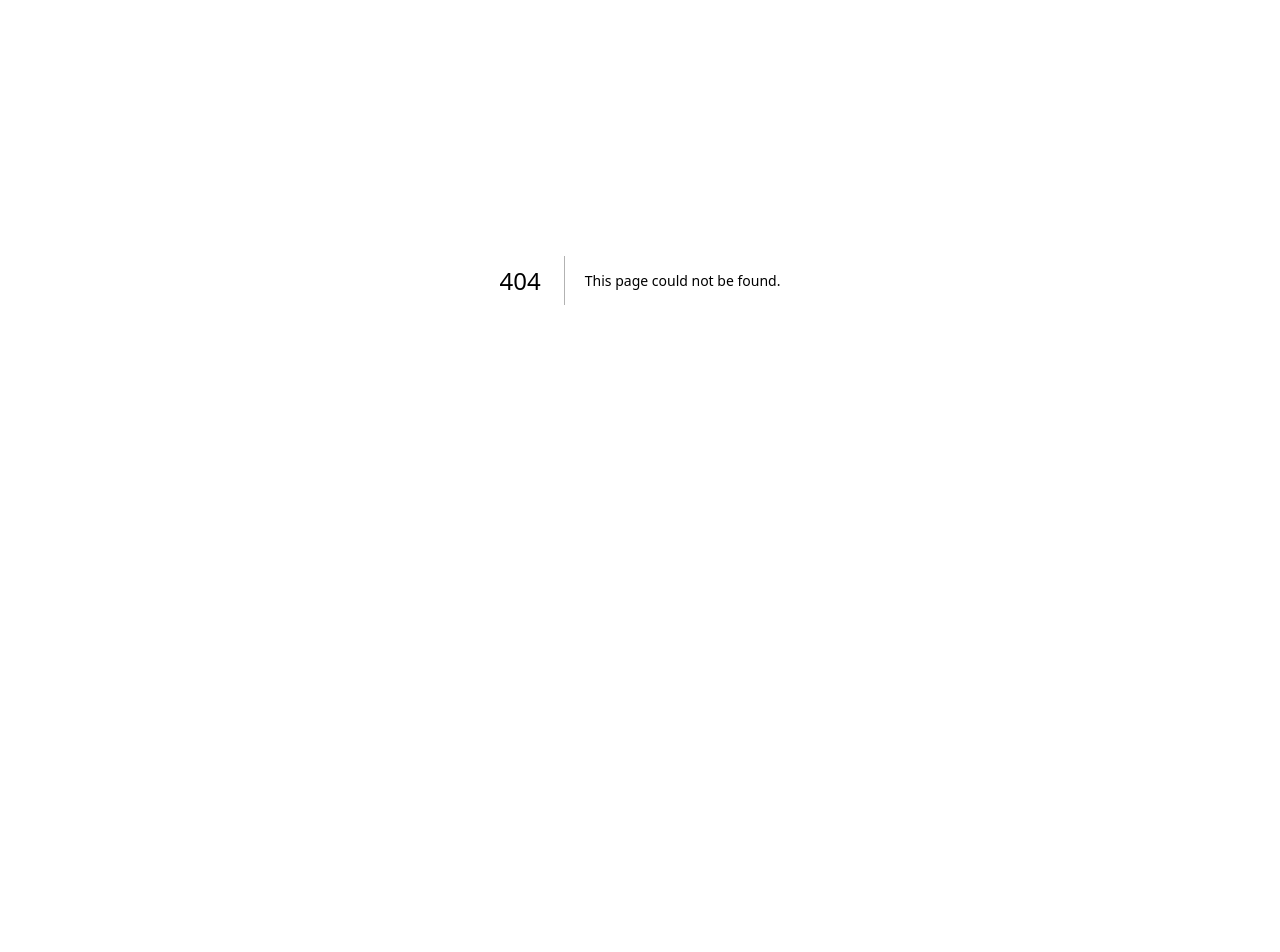
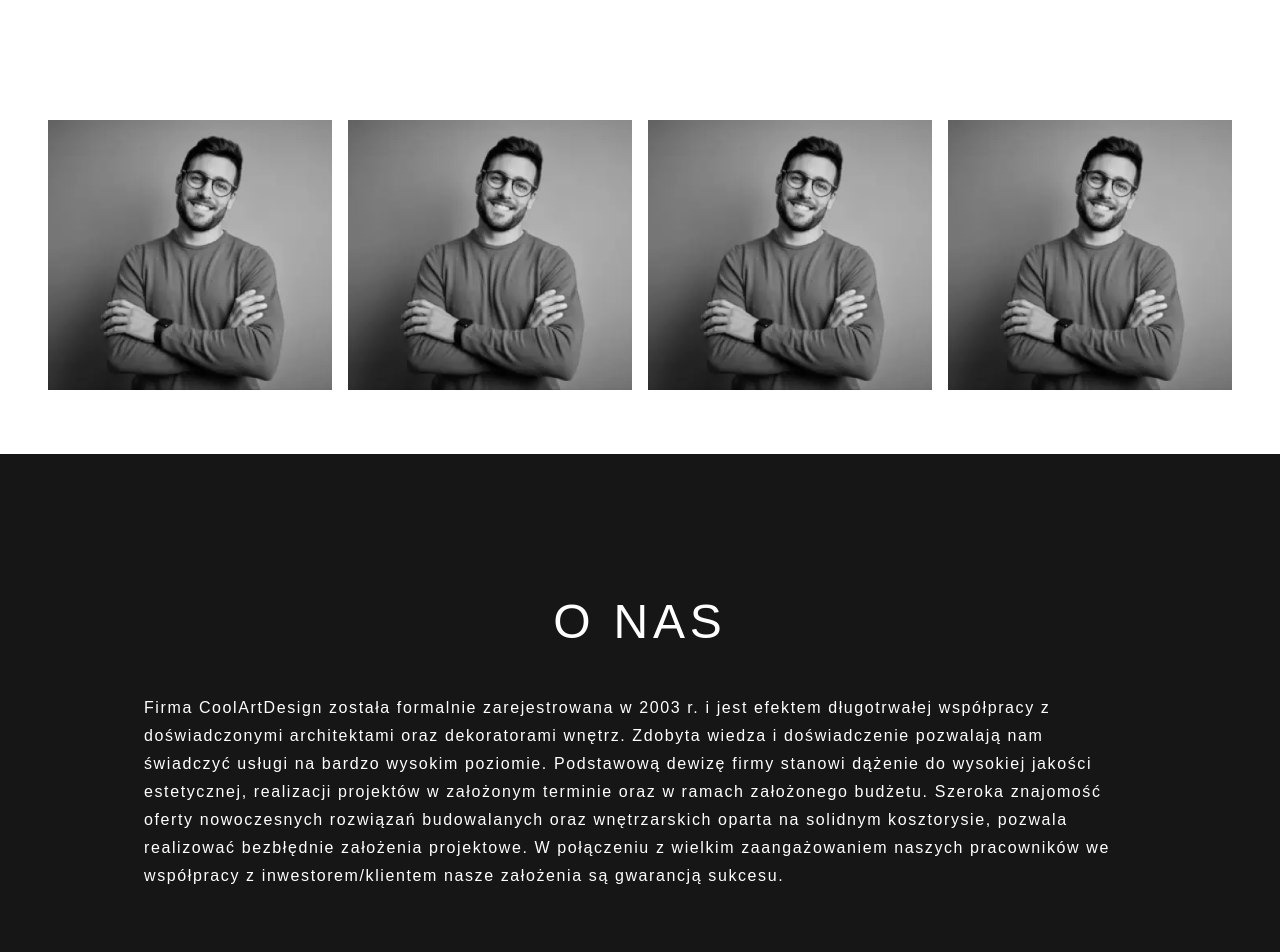
Before and after one commit to BeataGonera/coolartdesign-v2.0, a Next.js app: page /about in a window 1280 px wide. Before the commit this address had no page. Shown: the part 120-1072 px from the top of the page. Before the commit the page ends 800 px from the top, so only its background shows below. Built offline with nearby package versions, Linux system fonts and the light colour scheme; a web font is replaced by a local one.

Commit message:
about page

```diff
--- /dev/null
+++ b/src/app/about/page.tsx
@@ -0,0 +1,65 @@
+import { TeamMemberType } from "@/types/TeamMemberType";
+import CardTeamMember from "@/ui/molecules/CardTeamMember";
+import Footer from "@/ui/organisms/Footer";
+
+const teamMembers: TeamMemberType[] = [
+  {
+    name: "Piotr Kowalski",
+    profession: "Architekt",
+    description: "Ukończył studia na wydziale...",
+    image: "/teamMember.webp",
+  },
+  {
+    name: "Piotr Kowalski",
+    profession: "Architekt",
+    description: "Ukończył studia na wydziale...",
+    image: "/teamMember.webp",
+  },
+  {
+    name: "Piotr Kowalski",
+    profession: "Architekt",
+    description: "Ukończył studia na wydziale...",
+    image: "/teamMember.webp",
+  },
+  {
+    name: "Piotr Kowalski",
+    profession: "Architekt",
+    description: "Ukończył studia na wydziale...",
+    image: "/teamMember.webp",
+  },
+];
+
+const AboutPage = () => {
+  return (
+    <>
+      <main className="pt-32 lg:pt-48 flex flex-col gap-4">
+        <section className="grid grid-cols-1 md:grid-cols-2 lg:grid-cols-4 w-full gap-4 p-4 lg:p-12">
+          {teamMembers.map((teamMember) => (
+            <CardTeamMember teamMember={teamMember} />
+          ))}
+        </section>
+        <section className="w-screen bg-dark-primary h-fit p-4 py-12 text-center lg:text-left lg:p-36 leading-7 flex flex-col gap-12">
+          <h1 className="text-white uppercase tracking-widest font-light text-5xl w-full text-center">
+            O nas
+          </h1>
+          <p className="text-white tracking-widest">
+            Firma CoolArtDesign została formalnie zarejestrowana w 2003 r. i
+            jest efektem długotrwałej współpracy z doświadczonymi architektami
+            oraz dekoratorami wnętrz. Zdobyta wiedza i doświadczenie pozwalają
+            nam świadczyć usługi na bardzo wysokim poziomie. Podstawową dewizę
+            firmy stanowi dążenie do wysokiej jakości estetycznej, realizacji
+            projektów w założonym terminie oraz w ramach założonego budżetu.
+            Szeroka znajomość oferty nowoczesnych rozwiązań budowalanych oraz
+            wnętrzarskich oparta na solidnym kosztorysie, pozwala realizować
+            bezbłędnie założenia projektowe. W połączeniu z wielkim
+            zaangażowaniem naszych pracowników we współpracy z
+            inwestorem/klientem nasze założenia są gwarancją sukcesu.
+          </p>
+        </section>
+      </main>
+      <Footer />
+    </>
+  );
+};
+
+export default AboutPage;
--- a/src/app/globals.css
+++ b/src/app/globals.css
@@ -7,7 +7,7 @@
   position: relative;
 }
 
-.menulink.active::after {
+.menu-link.active::after {
   width: 100%;
 }
 
@@ -31,8 +31,8 @@
   display: flex;
   width: 70px;
   height: 70px;
-  position: absolute;
-  z-index: 2;
+  position: fixed;
+  z-index: 30;
   top: 0;
   right: 0;
 }
--- a/src/app/page.tsx
+++ b/src/app/page.tsx
@@ -1,7 +1,14 @@
-import Image from "next/image";
-
 export default function Home() {
   return (
-    <main className="bg-slate-300 w-screen h-screen bg-landing-page bg-cover"></main>
+    <main className="w-screen h-screen bg-landing-page bg-cover">
+      <div className="w-full h-full bg-dark-primary opacity-40"></div>
+      <section className="flex flex-col absolute bottom-0 pl-4 lg:pl-48 left-0 h-1/2 gap-4 lg:gap-12 text-white tracking-widest uppercase font-light">
+        <h1 className="text-4xl lg:text-6xl">Architektura i wykonawstwo</h1>
+        <h2 className="text-xl lg:text-3xl pl-0 lg:pl-24">
+          Doradztwo dla funduszy inwestycyjnych i inwestorów
+        </h2>
+        <h2 className="text-xl lg:text-3xl">Nadzór nad realizacją projektów</h2>
+      </section>
+    </main>
   );
 }
--- /dev/null
+++ b/src/app/wykonawstwo/page.tsx
@@ -0,0 +1,7 @@
+const WykonawstwoPage = () => {
+  return (
+    <main className="w-screen h-screen bg-wykonawstwo-page bg-cover"></main>
+  );
+};
+
+export default WykonawstwoPage;
--- /dev/null
+++ b/src/types/TeamMemberType.tsx
@@ -0,0 +1,6 @@
+export type TeamMemberType = {
+  name: string;
+  profession: string;
+  description: string;
+  image: string;
+};
--- /dev/null
+++ b/src/ui/molecules/CardTeamMember.tsx
@@ -0,0 +1,32 @@
+import { TeamMemberType } from "@/types/TeamMemberType";
+import Image from "next/image";
+import { FC } from "react";
+
+type CardTeamMemberProps = {
+  teamMember: TeamMemberType;
+};
+
+const CardTeamMember: FC<CardTeamMemberProps> = ({ teamMember }) => {
+  return (
+    <div className="relative w-full cursor-pointer">
+      <Image
+        src={teamMember.image}
+        alt={teamMember.name}
+        width="100"
+        height="100"
+        layout="responsive"
+      />
+      <div className="w-full h-full absolute top-0 left-0 p-12 flex-col justify-between bg-dark-primary opacity-0 hover:opacity-75 flex text-white">
+        <div className="flex flex-col gap-4">
+          <h2 className="text-2xl">{teamMember.name}</h2>
+          <h4 className="text-base">{teamMember.profession}</h4>
+        </div>
+        <div>
+          <p className="text-base">{teamMember.description}</p>
+        </div>
+      </div>
+    </div>
+  );
+};
+
+export default CardTeamMember;
--- a/src/ui/organisms/Footer.tsx
+++ b/src/ui/organisms/Footer.tsx
@@ -2,7 +2,7 @@ import LogoDark from "../atoms/LogoDark";
 
 const Footer = () => {
   return (
-    <footer className="w-screen h-8 bg-dark-primary absolute bottom-0 left-0 px-12 opacity-8 flex justify-between">
+    <footer className="w-screen h-fit bg-dark-primary p-4 opacity-8 flex justify-between">
       <LogoDark />
       <div className="text-sm text-white">Designed by AG Media</div>
     </footer>
--- a/src/ui/organisms/MenuMobile.tsx
+++ b/src/ui/organisms/MenuMobile.tsx
@@ -12,8 +12,8 @@ const MenuMobile = () => {
       <nav
         className={
           isMenuOpen
-            ? `lg:hidden flex flex-col w-screen h-screen bg-white opacity-90 absolute top-0 left-0 p-4 gap-14`
-            : `flex lg:hidden w-screen fixed bg-white opacity-80 top-0 left-0 p-4 h-fit justify-between items-center`
+            ? `lg:hidden flex flex-col w-screen h-screen bg-white opacity-100 fixed top-0 left-0 p-4 gap-14 z-20`
+            : `flex lg:hidden w-screen fixed bg-white opacity-80 top-0 left-0 p-4 h-fit justify-between items-center z-20`
         }
       >
         <div className="w-1/2">
--- a/src/ui/organisms/Navbar.tsx
+++ b/src/ui/organisms/Navbar.tsx
@@ -4,7 +4,7 @@ import Navlink from "../atoms/Navlink";
 const Navbar = () => {
   return (
     <>
-      <nav className="hidden w-screen fixed top-0 h-20 lg:flex justify-between items-center py-4 px-12 bg-white opacity-80">
+      <nav className="hidden w-screen fixed top-0 h-fit lg:flex justify-between items-center py-4 px-12 bg-white opacity-80 z-20">
         <div className="w-1/6">
           <Logo />
         </div>
--- a/tailwind.config.ts
+++ b/tailwind.config.ts
@@ -10,6 +10,7 @@ const config: Config = {
     extend: {
       backgroundImage: {
         "landing-page": "url('/background.webp')",
+        "wykonawstwo-page": "url('/wykonawstwo-background.png')",
       },
       colors: {
         transparent: "transparent",
```
Also changed, not shown: public/teamMember.webp (added), public/wykonawstwo-background.png (added).
